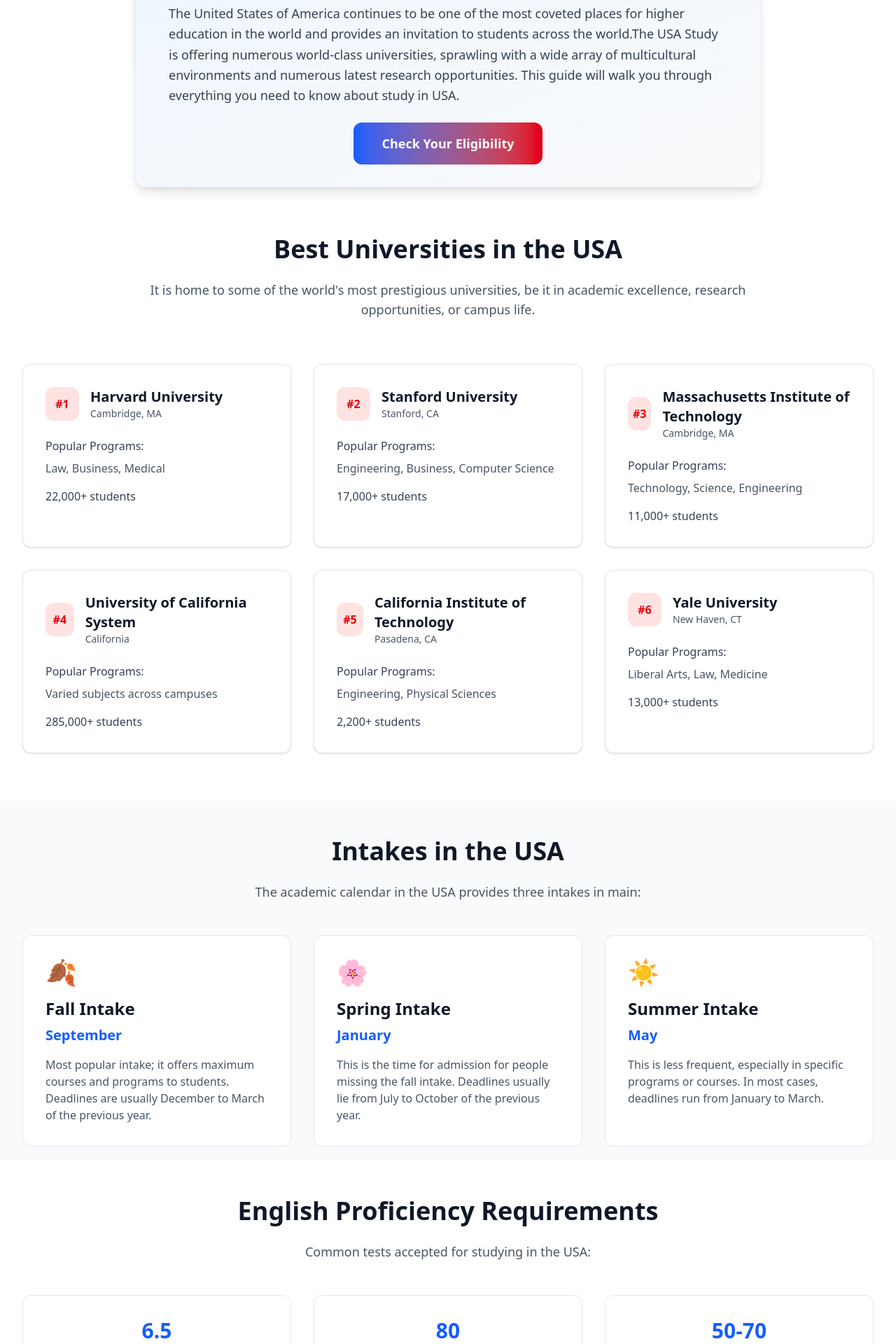
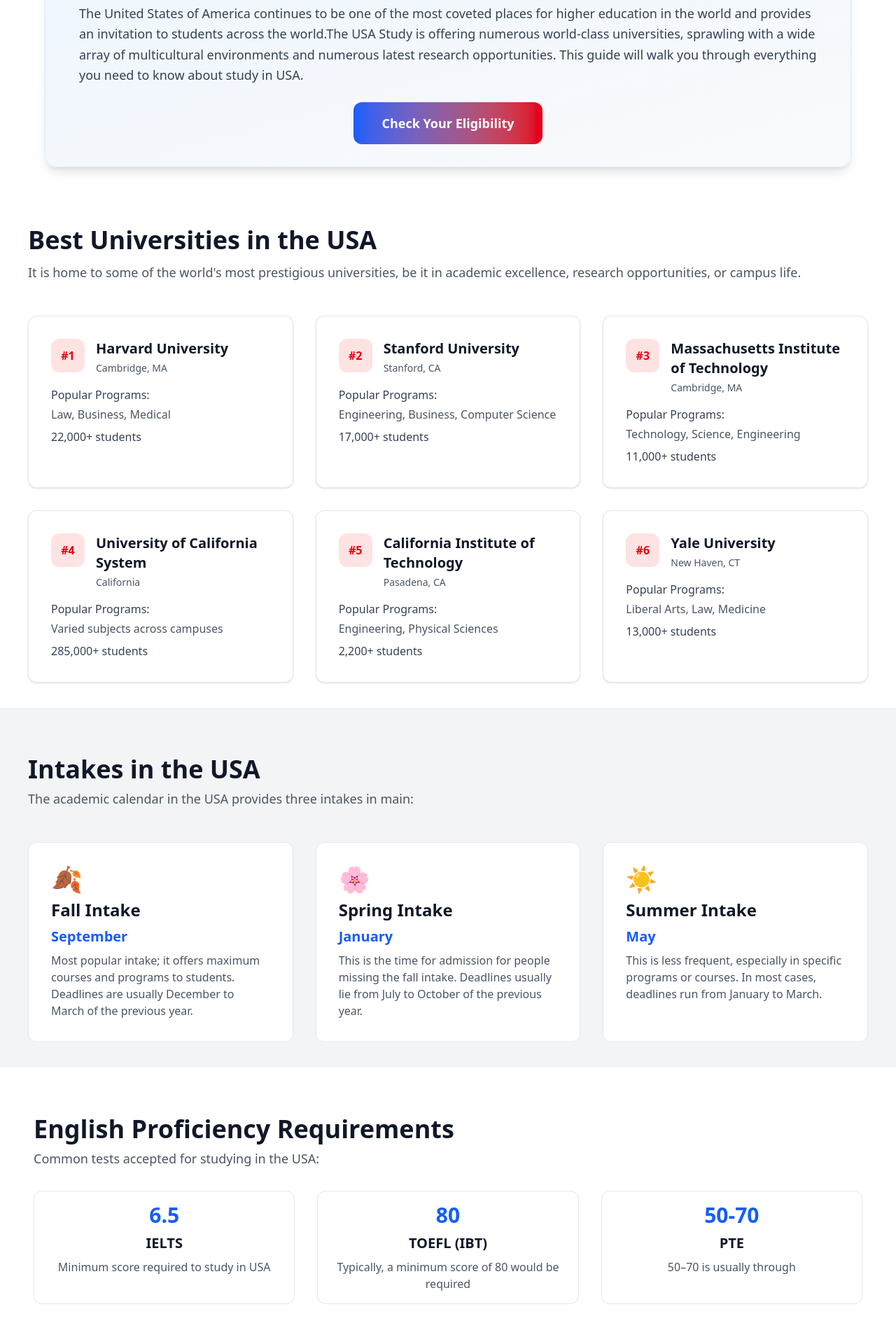
Before and after one commit to sowmyakota-mv/Abroad-Consultancy, a React (Vite) app in the folder abroad-consultancy/: page /study-abroad/usa in a window 1280 px wide. Shown: the part 880-2800 px from the top of the page at 70% size. Built offline with nearby package versions, Linux system fonts and the light colour scheme.

Commit message:
modified usa page

```diff
--- a/abroad-consultancy/src/pages/Study-Abroad/UKPage.tsx
+++ b/abroad-consultancy/src/pages/Study-Abroad/UKPage.tsx
@@ -114,9 +114,9 @@
 
         {/* Study in UK - Overview */}
        <section className="w-[90%] mx-auto scroll-mt-20">
-  <div className="flex justify-center">
+  <div className="flex justify-center sm:mt-12">
     <div className="bg-gradient-to-br from-blue-50 to-gray-50 rounded-2xl p-6 md:p-8 shadow-lg border border-blue-100 w-fit max-w-6xl mx-auto">
-      <div className="text-center">
+      <div className="text-center ">
         <h2 className="text-4xl font-bold text-gray-900 ">Study In UK</h2>
         <div className="rounded-xl p-4 md:p-4 ">
           <p className="text-sm md:text-lg text-gray-700 leading-relaxed text-center md:text-left">
--- a/abroad-consultancy/src/pages/Study-Abroad/USAPage.tsx
+++ b/abroad-consultancy/src/pages/Study-Abroad/USAPage.tsx
@@ -126,7 +126,7 @@
   return (
     <div className="min-h-screen bg-white">
     {/* Hero Section */}
-<section className="relative h-[44vh] md:h-[80vh] text-white overflow-hidden bg-white">
+<section className="relative h-[40vh] sm:h-[48vh] md:h-[80vh] text-white overflow-hidden bg-white">
 
   {/* Background Image Wrapper */}
   <div
@@ -168,7 +168,7 @@
       {/* Quick Stats */}
       <section className="py-5 bg-gray-50">
         <div className="max-w-7xl mx-auto px-4 sm:px-6 lg:px-8">
-          <div className="grid grid-cols-2 md:grid-cols-4 gap-8">
+          <div className="grid grid-cols-2 sm:grid-cols-4 sm:gap-4 md:grid-cols-4 gap-8">
             {quickStats.map((stat, index) => (
               <div key={index} className="text-center">
                 <div className="text-3xl font-bold text-blue-600 mb-2">{stat.value}</div>
@@ -180,9 +180,9 @@
       </section>
 
       {/* Why Study in USA */}
-      <section className="scroll-mt-20 py-12">
+      <section className="w-[90%] mx-auto scroll-mt-20 py-12">
   <div className="flex justify-center">
-    <div className="bg-gradient-to-br from-blue-50 to-gray-50 rounded-2xl p-6 md:p-8 shadow-lg border border-blue-100 w-fit max-w-4xl mx-auto">
+    <div className="bg-gradient-to-br from-blue-50 to-gray-50 rounded-2xl p-6 md:p-8 shadow-lg border border-blue-100 w-fit max-w-6xl mx-auto">
       <div className="text-center">
         <h2 className="text-4xl font-bold text-gray-900 ">Study In USA</h2>
         <div className="rounded-xl p-4 md:p-4 ">
@@ -205,34 +205,38 @@
 
       {/* Best Universities Section */}
       <section className="py-5 bg-white">
-        <div className="max-w-7xl mx-auto px-4 sm:px-6 lg:px-8">
-          <div className="text-center mb-16">
-            <h2 className="text-4xl font-bold text-gray-900 mb-6">
+  <div className="max-w-7xl mx-auto px-4 sm:px-6 lg:px-6">
+    <div className="text-left mb-12 p-4">
+      <h2 className="text-4xl font-bold text-gray-900 mb-3">
         Best Universities in the USA
       </h2>
-            <p className="text-lg text-gray-600 max-w-4xl mx-auto">
+      <p className="text-lg text-left text-gray-600">
         It is home to some of the world's most prestigious universities, be it in academic
         excellence, research opportunities, or campus life.
       </p>
     </div>
 
-          <div className="grid md:grid-cols-2 lg:grid-cols-3 gap-8 mb-12">
+    <div className="grid sm:grid-cols-2 md:grid-cols-2 lg:grid-cols-3 gap-8 -mt-8 p-4">
       {topUniversities.map((uni, index) => (
         <div
           key={index}
           className="bg-white rounded-xl p-8 border border-gray-200 shadow-sm hover:shadow-md transition-shadow"
         >
-                <div className="flex items-center mb-6">
-                  <div className="w-12 h-12 bg-red-100 rounded-xl flex items-center justify-center mr-4">
+          <div className="flex items-start mb-2">
+            {/* Fixed size rank circle */}
+            <div className="w-12 h-12 bg-red-100 rounded-xl flex items-center justify-center mr-4 flex-shrink-0">
               <div className="font-bold text-red-600">{uni.rank}</div>
             </div>
-                  <div>
-                    <h3 className="text-xl font-bold text-gray-900">{uni.name}</h3>
-                    <div className="text-gray-600 text-sm">{uni.location}</div>
+
+            {/* University name and location - will wrap if needed */}
+            <div className="min-w-0 flex-1"> {/* Added min-w-0 and flex-1 */}
+              <h3 className="text-xl font-bold text-gray-900 break-words">{uni.name}</h3>
+              <div className="text-gray-600 text-sm mt-1">{uni.location}</div>
             </div>
           </div>
-                <div className="mb-4">
-                  <div className="text-gray-700 font-medium mb-2">Popular Programs:</div>
+
+          <div className="mb-2 mt-4">
+            <div className="text-gray-700 font-medium mb-1">Popular Programs:</div>
             <div className="text-gray-600">{uni.programs}</div>
           </div>
           <div className="text-gray-700">{uni.students} students</div>
@@ -243,23 +247,23 @@
 </section>
 
       {/* Intakes in USA */}
-      <section className="py-5 bg-gray-50">
-        <div className="max-w-7xl mx-auto px-4 sm:px-6 lg:px-8 mt-8">
-          <div className="text-center mb-12">
-            <h2 className="text-4xl font-bold text-gray-900 mb-6">
+      <section className="py-5 bg-gray-100">
+        <div className="max-w-7xl mx-auto px-4 sm:px-6 lg:px-6 mt-8">
+          <div className="text-left mb-12 p-4">
+            <h2 className="text-4xl font-bold text-gray-900 mb-2">
               Intakes in the USA
             </h2>
-            <p className="text-lg text-gray-600 max-w-4xl mx-auto">
+            <p className="text-lg text-gray-600 text-left">
               The academic calendar in the USA provides three intakes in main:
             </p>
           </div>
 
-          <div className="grid md:grid-cols-3 gap-8">
+          <div className="grid md:grid-cols-3 gap-8 -mt-8 p-4">
             {intakes.map((intake, index) => (
               <div key={index} className="bg-white rounded-xl p-8 border border-gray-200">
-                <div className="text-4xl mb-4">{intake.icon}</div>
+                <div className="text-4xl mb-2">{intake.icon}</div>
                 <h3 className="text-2xl font-bold text-gray-900 mb-2">{intake.term}</h3>
-                <div className="text-xl text-blue-600 font-bold mb-4">{intake.months}</div>
+                <div className="text-xl text-blue-600 font-bold mb-2">{intake.months}</div>
                 <p className="text-gray-600">{intake.description}</p>
               </div>
             ))}
@@ -268,38 +272,38 @@
       </section>
 
       {/* English Proficiency Requirements */}
-      <section className="py-5 bg-white">
+      <section className="py-5 bg-white mb-12">
         <div className="max-w-7xl mx-auto px-4 sm:px-6 lg:px-8 mt-8">
-          <div className="text-center mb-12">
-            <h2 className="text-4xl font-bold text-gray-900 mb-6">
+          <div className="text-left mb-12 p-4">
+            <h2 className="text-4xl font-bold text-gray-900 mb-2">
               English Proficiency Requirements
             </h2>
-            <p className="text-lg text-gray-600 max-w-4xl mx-auto">
+            <p className="text-lg text-gray-600 text-left">
               Common tests accepted for studying in the USA:
             </p>
           </div>
 
-          <div className="grid md:grid-cols-3 gap-8 mb-12">
+          <div className="grid sm:grid-cols-3 md:grid-cols-3 gap-4 md:gap-8 mb-12 p-4 -mt-12">
             {englishRequirements.map((test, index) => (
-              <div key={index} className="bg-white rounded-xl p-8 border border-gray-200 text-center">
-                <div className="text-3xl font-bold text-blue-600 mb-4">{test.score}</div>
-                <h3 className="text-xl font-bold text-gray-900 mb-3">{test.test}</h3>
+              <div key={index} className="bg-white rounded-xl p-4 border border-gray-200 text-center">
+                <div className="text-3xl font-bold text-blue-600 mb-2">{test.score}</div>
+                <h3 className="text-xl font-bold text-gray-900 mb-2">{test.test}</h3>
                 <p className="text-gray-600">{test.description}</p>
               </div>
             ))}
           </div>
 
           {/* Study Without IELTS */}
-          <div className="bg-gradient-to-r from-blue-50 to-cyan-50 rounded-2xl p-8 mb-1 border border-blue-100">
-            <h3 className="text-3xl font-bold text-gray-900 mb-6 text-center">
+          <div className="py-5 bg-gradient-to-r from-blue-50 to-cyan-50 rounded-2xl p-4  mb-1 border border-blue-100">
+            <h3 className="mt-8 text-3xl font-bold text-gray-900 mb-3 text-left p-4">
               Study in the USA Without IELTS
             </h3>
-            <p className="text-lg text-gray-600 mb-8 text-center">
+            <p className="text-lg text-gray-600 mb-2 -mt-6 text-left p-4">
               If you are really concerned about the eligibility criteria with regard to the
               English Proficiency Test, then feel tension. A few numbers of institutions have an alternative pathway:
             </p>
 
-            <div className="grid md:grid-cols-2 gap-6">
+            <div className="grid sm:grid-cols-2 md:grid-cols-2 gap-6">
               {noIELTSoptions.map((option, index) => (
                 <div key={index} className="bg-white rounded-xl p-6">
                   <h4 className="text-lg font-bold text-gray-900 mb-3">{option.title}</h4>
@@ -313,18 +317,18 @@
 
       {/* Tips to Enhance Admission Chances */}
       <section className="py-5 bg-gradient-to-r from-red-50 to-orange-50">
-        <div className="max-w-7xl mx-auto px-4 sm:px-6 lg:px-8 mt-8">
-          <div className="text-center mb-12">
-            <h2 className="text-4xl font-bold text-gray-900 mb-6">
+        <div className="max-w-7xl mx-auto px-4 sm:px-6 lg:px-8 mt-12">
+          <div className="text-left p-4 mb-12">
+            <h2 className="text-4xl font-bold text-gray-900 ">
               Tips to Enhance Chances of Admission
             </h2>
           </div>
 
-          <div className="grid md:grid-cols-2 lg:grid-cols-4 gap-6">
+          <div className="grid sm:grid-cols-2 md:grid-cols-2 lg:grid-cols-4 gap-6 p-4 -mt-8">
             {admissionTips.map((tip, index) => (
               <div key={index} className="bg-white rounded-xl p-6">
-                <div className="text-2xl mb-4">💡</div>
-                <h3 className="text-lg font-bold text-gray-900 mb-3">{tip.title}</h3>
+                <div className="text-2xl mb-3">💡</div>
+                <h3 className="text-lg font-bold text-gray-900 mb-2">{tip.title}</h3>
                 <p className="text-gray-600 text-sm">{tip.description}</p>
               </div>
             ))}
@@ -334,21 +338,21 @@
 
       {/* Eligibility Criteria */}
       <section className="py-5 bg-white">
-        <div className="max-w-7xl mx-auto px-4 sm:px-6 lg:px-8 mt-8">
-          <div className="text-center mb-12">
+        <div className="max-w-7xl mx-auto px-4 sm:px-6 lg:px-8 mt-12">
+          <div className="text-left p-4 mb-12">
             <h2 className="text-4xl font-bold text-gray-900 mb-6">
               Eligibility Criteria
             </h2>
-            <p className="text-lg text-gray-600 max-w-4xl mx-auto mb-10">
+            <p className="text-lg text-gray-600 text-left">
               To be eligible for the Masters Visa Scholarship in the USA, candidates typically must meet the following criteria.
             </p>
           </div>
 
-          <div className="grid md:grid-cols-3 gap-8">
+          <div className="grid sm:grid-cols-3 md:grid-cols-3 gap-8 p-4 -mt-8">
             {eligibilityCriteria.map((criteria, index) => (
-              <div key={index} className="bg-white rounded-xl p-8 border border-gray-200 text-center">
-                <div className="text-4xl mb-4">{criteria.icon}</div>
-                <h3 className="text-xl font-bold text-gray-900 mb-4">{criteria.title}</h3>
+              <div key={index} className="bg-white rounded-xl p-4 border border-gray-200 text-center">
+                <div className="text-4xl mb-2">{criteria.icon}</div>
+                <h3 className="text-xl font-bold text-gray-900 mb-2">{criteria.title}</h3>
                 <p className="text-gray-600">{criteria.description}</p>
               </div>
             ))}
@@ -365,7 +369,7 @@
             </h2>
             <div className="text-lg text-gray-600 space-y-4">
               <p>
-                Study in the USA—that's going to be life-changing. The education is world-class;
+                Study in the USA - that's going to be life-changing. The education is world-class;
                 the opportunities are endless. Knowing the intakes, targeting some of the top
                 universities, and knowing requirements and alternatives in English proficiency
                 will help you turn your dreams of studying in the USA into reality.
```
Lines whose indentation alone changed are shown as unchanged.
